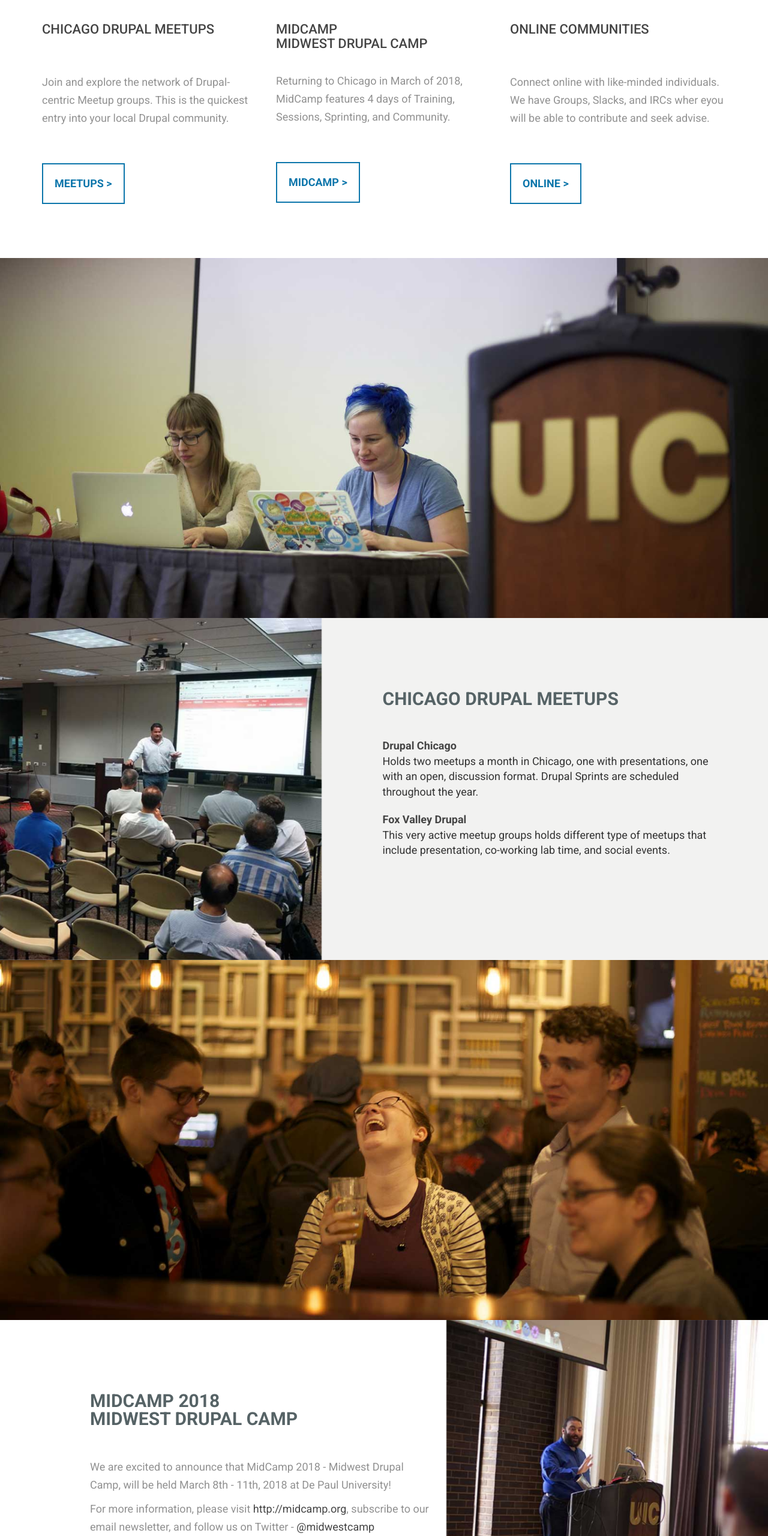
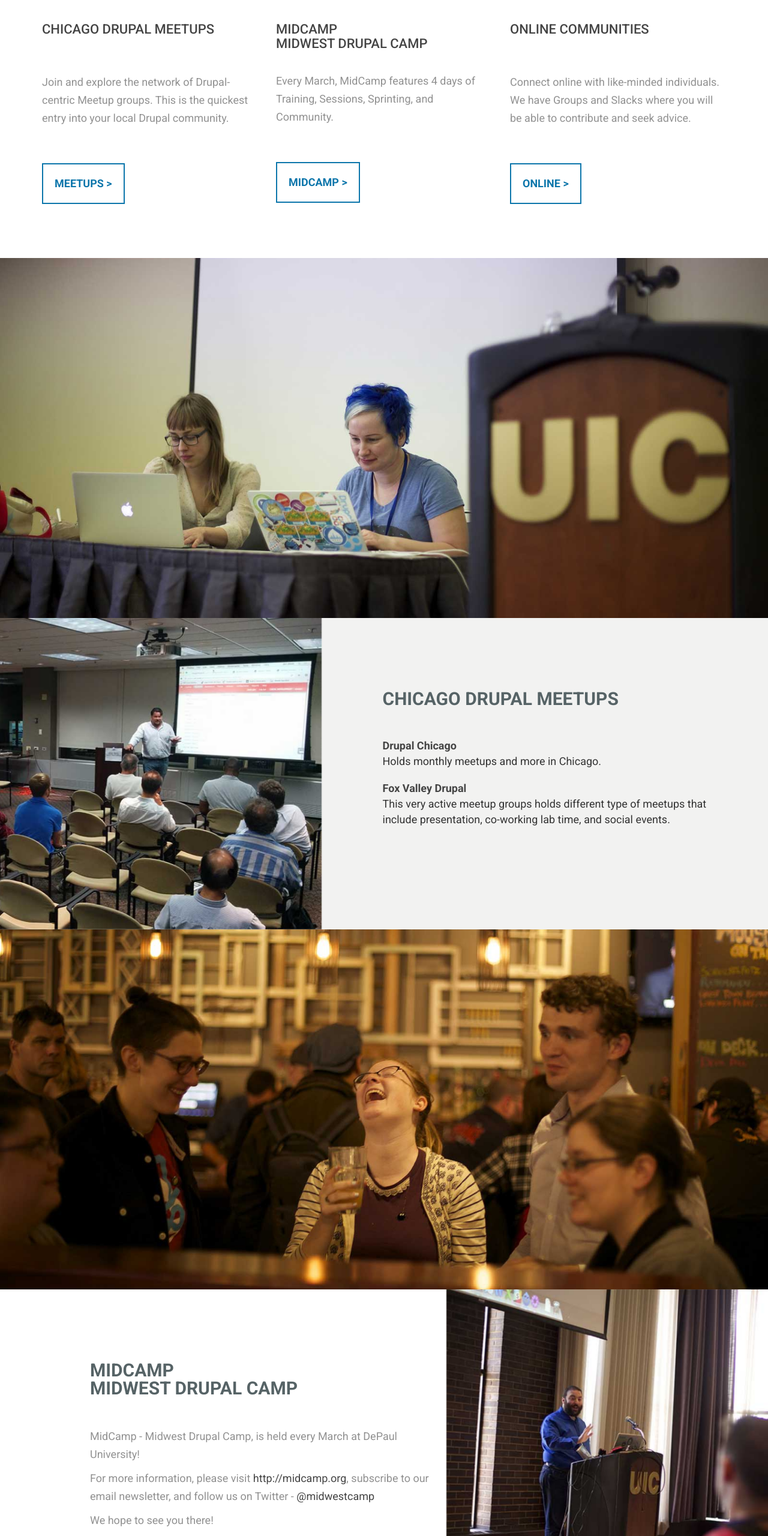
Before and after one commit to MidCamp/drupalchicago, a plain HTML site: page index.html in a window 1280 px wide. Shown: the part 1540-4100 px from the top of the page at 60% size. Drawn offline with nearby package versions, Linux system fonts and the light colour scheme; some packages are replaced by stand-ins of ours; a web font is replaced by a local one.

Commit message:
Update slack links, remove dates, other text updates.

```diff
--- a/index.html
+++ b/index.html
@@ -84,14 +84,14 @@
     				<div class="col-md-4 col-sm-4 wow fadeInDown" data-wow-delay=".5s">
     					<div class="overview-box">
     						<h3><a href="#section-midcamp">MidCamp<br>Midwest Drupal Camp</a></h3>
-    						<p>Returning to Chicago in March of 2018, MidCamp features 4 days of Training, Sessions, Sprinting, and Community.</p>
+    						<p>Every March, MidCamp features 4 days of Training, Sessions, Sprinting, and Community.</p>
     						<p><a href="#section-midcamp" class="btn btn-default featured">Midcamp ></a></p>
     					</div>
     				</div> <!-- col-md-4 end -->
     				<div class="col-md-4 col-sm-4 wow fadeInDown" data-wow-delay=".7s">
     					<div class="overview-box">
     						<h3 style="padding-bottom:26px;"><a href="#section-community">Online Communities</a></h3>
-    						<p>Connect online with like-minded individuals.  We have Groups, Slacks, and IRCs wher eyou will be able to contribute and seek advise.</p>
+    						<p>Connect online with like-minded individuals.  We have Groups and Slacks where you will be able to contribute and seek advice.</p>
     						<p><a href="#section-community" class="btn btn-default featured">Online ></a></p>
     					</div>
     				</div> <!-- col-md-4 end -->
@@ -112,7 +112,7 @@
     						<h2 class="heading-title">Chicago Drupal Meetups</h2>
     						<dl>
     							<dt><a href="http://www.meetup.com/drupalchicago/">Drupal Chicago</a></dt>
-    							<dd>Holds two meetups a month in Chicago, one with presentations, one with an open, discussion format.  Drupal Sprints are scheduled throughout the year.</dd>
+    							<dd>Holds monthly meetups and more in Chicago.</dd>
     							<dt><a href="http://www.meetup.com/Fox-Valley-Drupal/">Fox Valley Drupal</a></dt>
     							<dd>This very active meetup groups holds different type of meetups that include presentation, co-working lab time, and social events.</dd>
     						</dl>
@@ -132,8 +132,8 @@
     			<div class="row">
     				<div class="col-md-7 col-sm-12 pull-left">
     					<div class="profile-desc wow fadeInRight">
-    						<h2 class="heading-title">MidCamp 2018<br>Midwest Drupal Camp</h2>
-    						<p>We are excited to announce that MidCamp 2018 - Midwest Drupal Camp, will be held March 8th - 11th, 2018 at De Paul University!</p>
+    						<h2 class="heading-title">MidCamp<br>Midwest Drupal Camp</h2>
+    						<p>MidCamp - Midwest Drupal Camp, is held every March at DePaul University!</p>
     						<p>For more information, please visit <a href="http://midcamp.org">http://midcamp.org</a>, subscribe to our email newsletter, and follow us on Twitter - <a href="https://twitter.com/midwestcamp">@midwestcamp</a></p>
     						<p>We hope to see you there!</p>
     						<ul>
@@ -165,9 +165,7 @@
     							<dt>Slack</dt>
     							<dd>Join the daily conversation on Slack where you can meet and connect with a variety of knowledgeable Druplers from the area.</dd>
                                 <dd style="padding-left:2em;"><a href="https://midcamp.slack.com" style="font-weight:bold;">MidCamp Slack</a><br>
-                                    <a href="https://midcamp-slack.herokuapp.com/">Click here and add your email to sign up for MidCamp slack.</a></dd>
-    							<dt><a href="https://www.drupal.org/irc">IRC</a></dt>
-    							<dd><a href="https://www.drupal.org/irc/setting-up">Set up IRC</a> and join the conversation in #midcamp, #cadug, and #cdmug</dd>
+                                    <a href="https://mid.camp/slack">Click here and add your email to sign up for MidCamp slack.</a></dd>
     							<dt>Social Media</dt>
     							<dd>Follow everyone you can Social Media, including:
     								<ul>
@@ -234,7 +232,7 @@
     			<div class="row">
     				<div class="col-md-12 text-center">
     					<p>Photos courtesy of <a href="https://www.flickr.com/photos/educowebdesign/">EDUCO Web Design</a> and <a href="https://twitter.com/mrspete">Manning P.</a></p>
-                        <p>Open an <a href="https://github.com/thejimbirch/drupalchicago/issues">issue</a>, or <a href="https://github.com/thejimbirch/drupalchicago">fork this site</a> and make a pull request to request changes.</p>
+                        <p>Open an <a href="https://github.com/midcamp/drupalchicago/issues">issue</a>, or <a href="https://github.com/midcamp/drupalchicago">fork this site</a> and make a pull request to request changes.</p>
     				</div>
     			</div>
     		</div>
```
